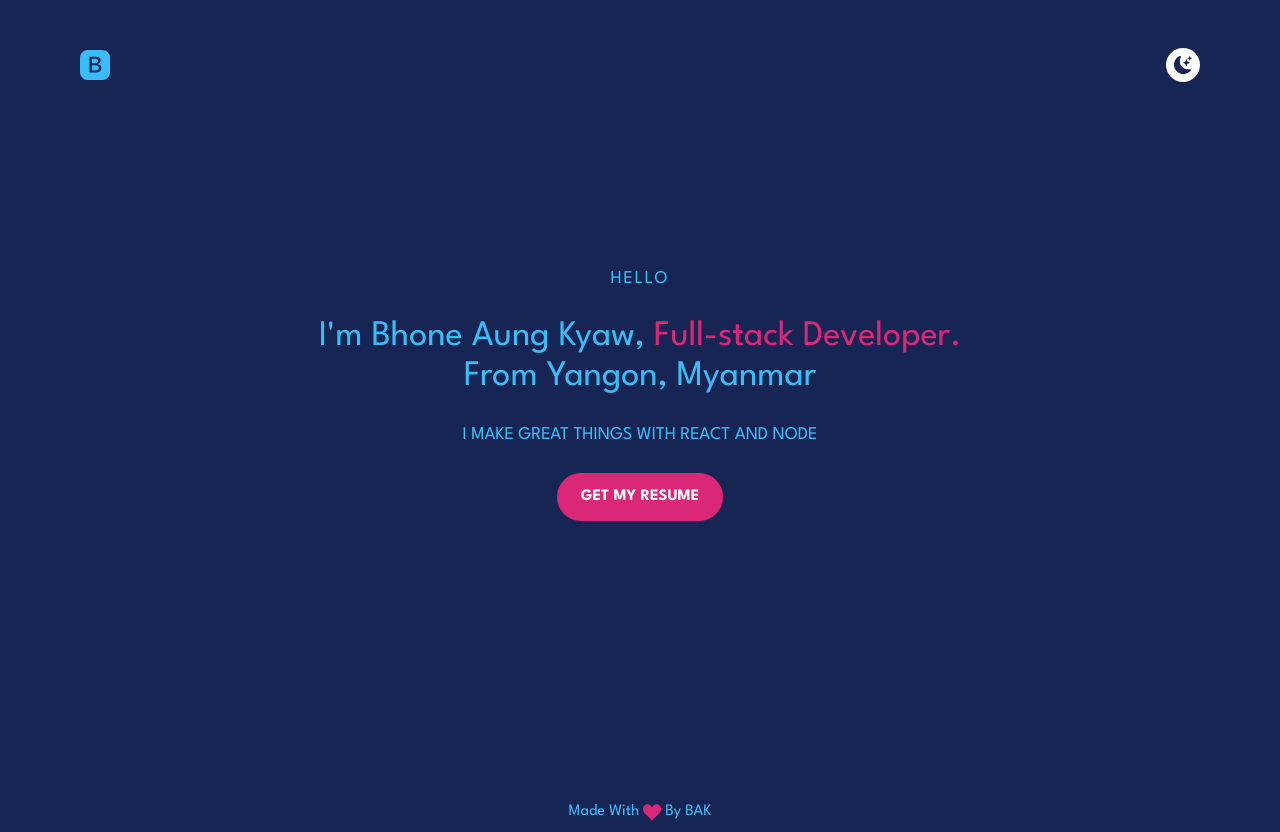
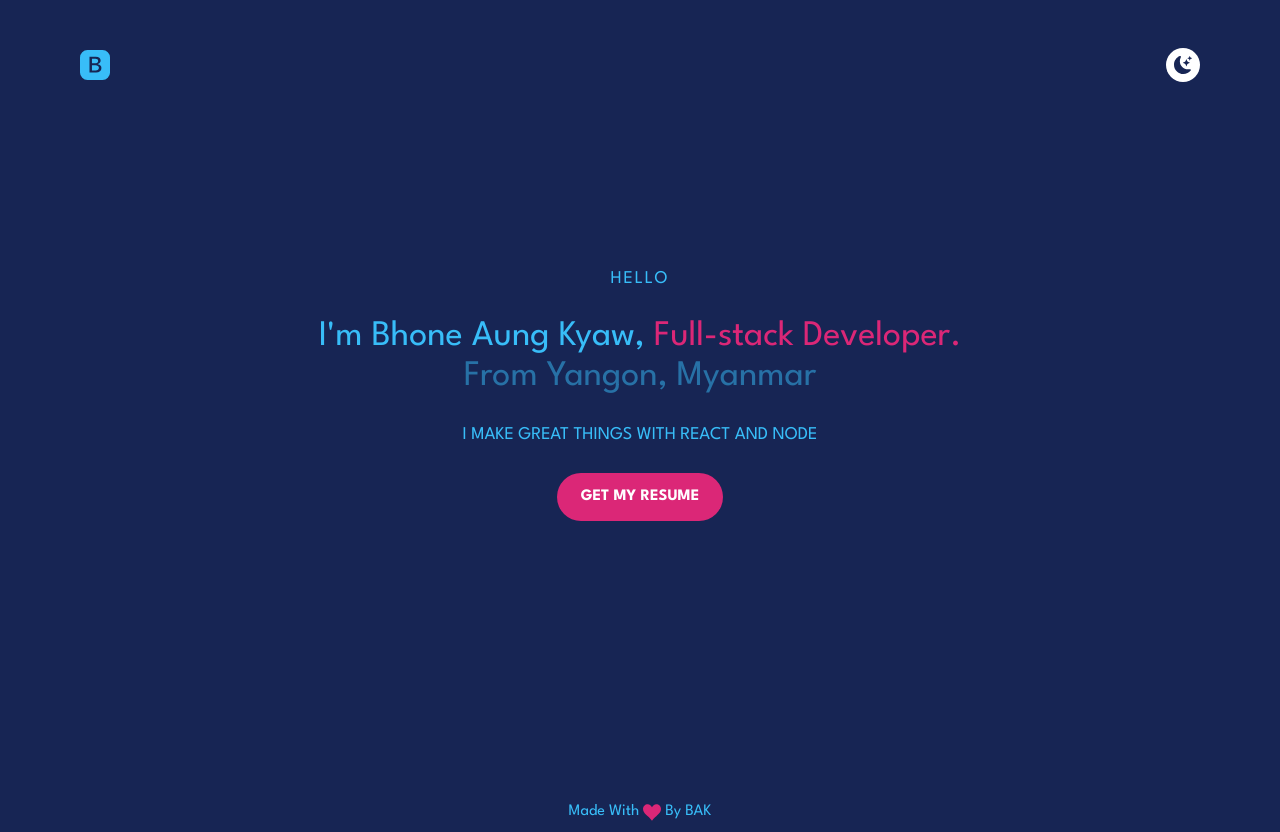
Before and after one commit to Dev-BhoneAK/portfolio-next-tailwind, a Next.js app: page / in a window 1280 px wide. Built offline with nearby package versions, Linux system fonts and the light colour scheme.

Commit message:
fix: Header component

```diff
--- a/app/components/Header.js
+++ b/app/components/Header.js
@@ -61,7 +61,7 @@ export default function Header({ setLoading }) {
               I'm Bhone Aung Kyaw,{" "}
               <span className="text-pink-600">Full-stack Developer.</span>
             </h1>
-            <h1 className="text-4xl">From Yangon, Myanmar</h1>
+            <h1 className="text-4xl opacity-50">From Yangon, Myanmar</h1>
           </div>
           <h4 className="text-lg uppercase">
             I make great things with react and Node
```
